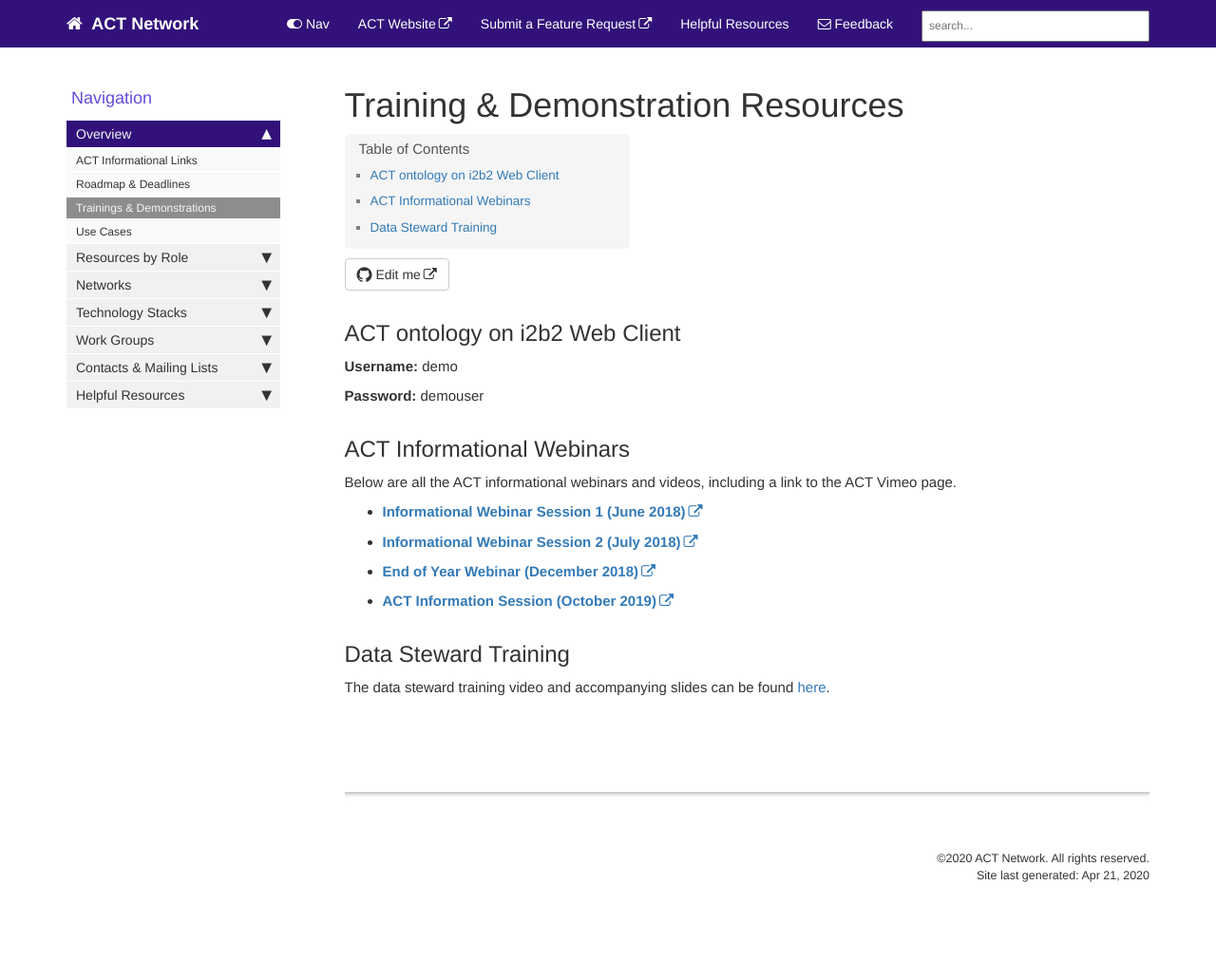
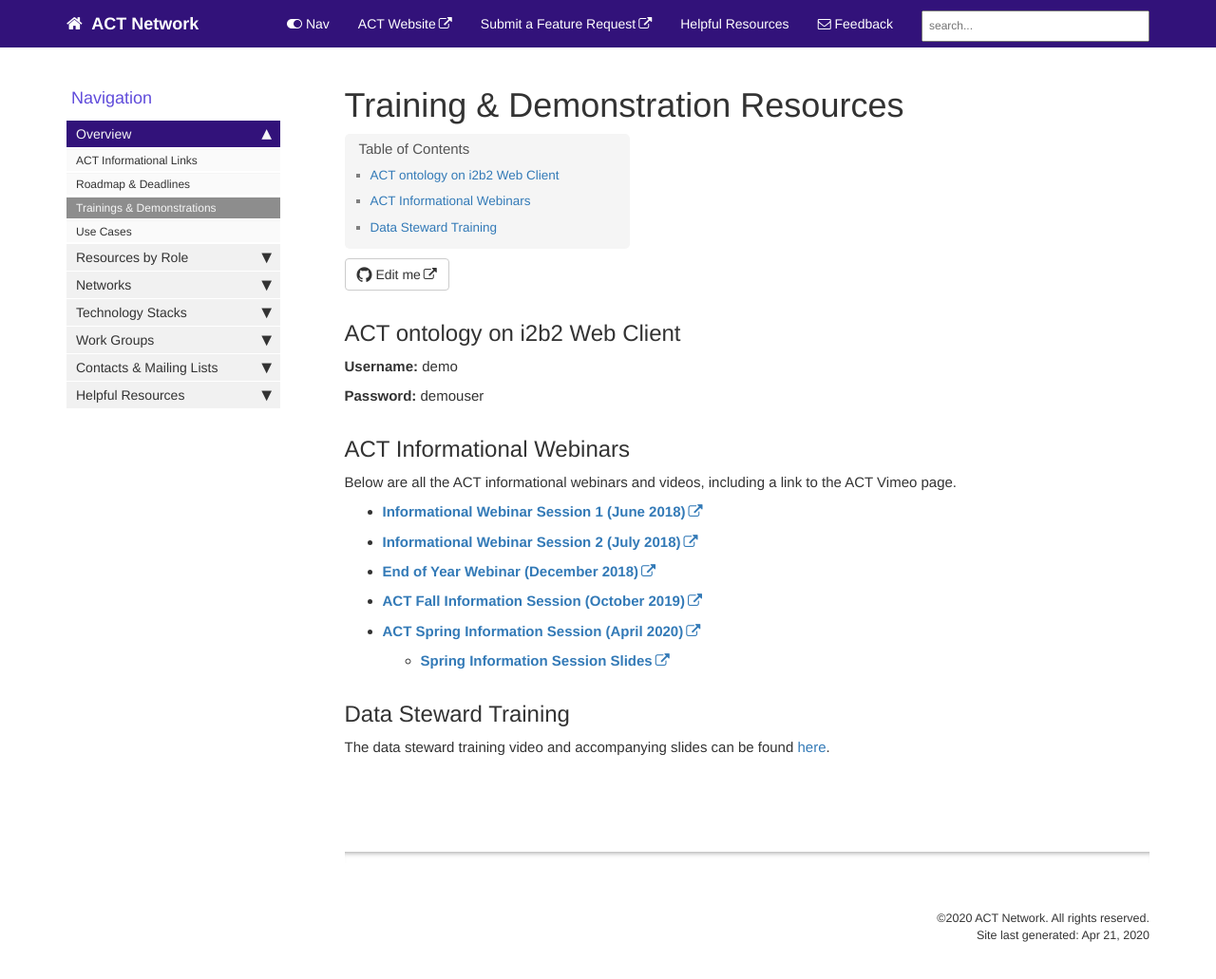
Before and after one commit to dbmi-pitt/ACT-Network, a Jekyll site: the page built from pages/mydoc/trainings.md, in a window 1280 px wide and 1055 px high. Shown: the top 1031 px of the window at 95% size. Built offline with Jekyll 4.4.1, drawn with Linux system fonts in a browser that asks for light colours; comment, search, counter and statistics services are not loaded.

Commit message:
Update trainings.md

```diff
--- a/pages/mydoc/trainings.md
+++ b/pages/mydoc/trainings.md
@@ -17,9 +17,11 @@
   * [**Informational Webinar Session 1 (June 2018)**](https://www.youtube.com/watch?v=NMJG9_Vi0PE&feature=youtu.be)
   * [**Informational Webinar Session 2 (July 2018)**](https://www.youtube.com/watch?v=OtX7ECRW_VY&feature=youtu.be)
   * [**End of Year Webinar (December 2018)**](https://www.youtube.com/watch?v=UKMIQyYRl_w&feature=youtu.be)
-  * [**ACT Information Session (October 2019)**](https://vimeo.com/373214480)
+  * [**ACT Fall Information Session (October 2019)**](https://vimeo.com/373214480)
+  * [**ACT Spring Information Session (April 2020)**](https://pitt.box.com/s/w5aefezzt0t7v68ddlu5jso6o78vwxnq)
+    * [**Spring Information Session Slides**](https://pitt.box.com/s/x6toq3awqtvkntziqvs19nus1gpa54kw)
 
 ## Data Steward Training
-The data steward training video and accompanying slides can be found [here](/ACT-test/data_stewards.html#data-steward-training).
+The data steward training video and accompanying slides can be found [here](/ACT-Network/data_stewards.html#data-steward-training).
 
 {% include links.html %}
```
